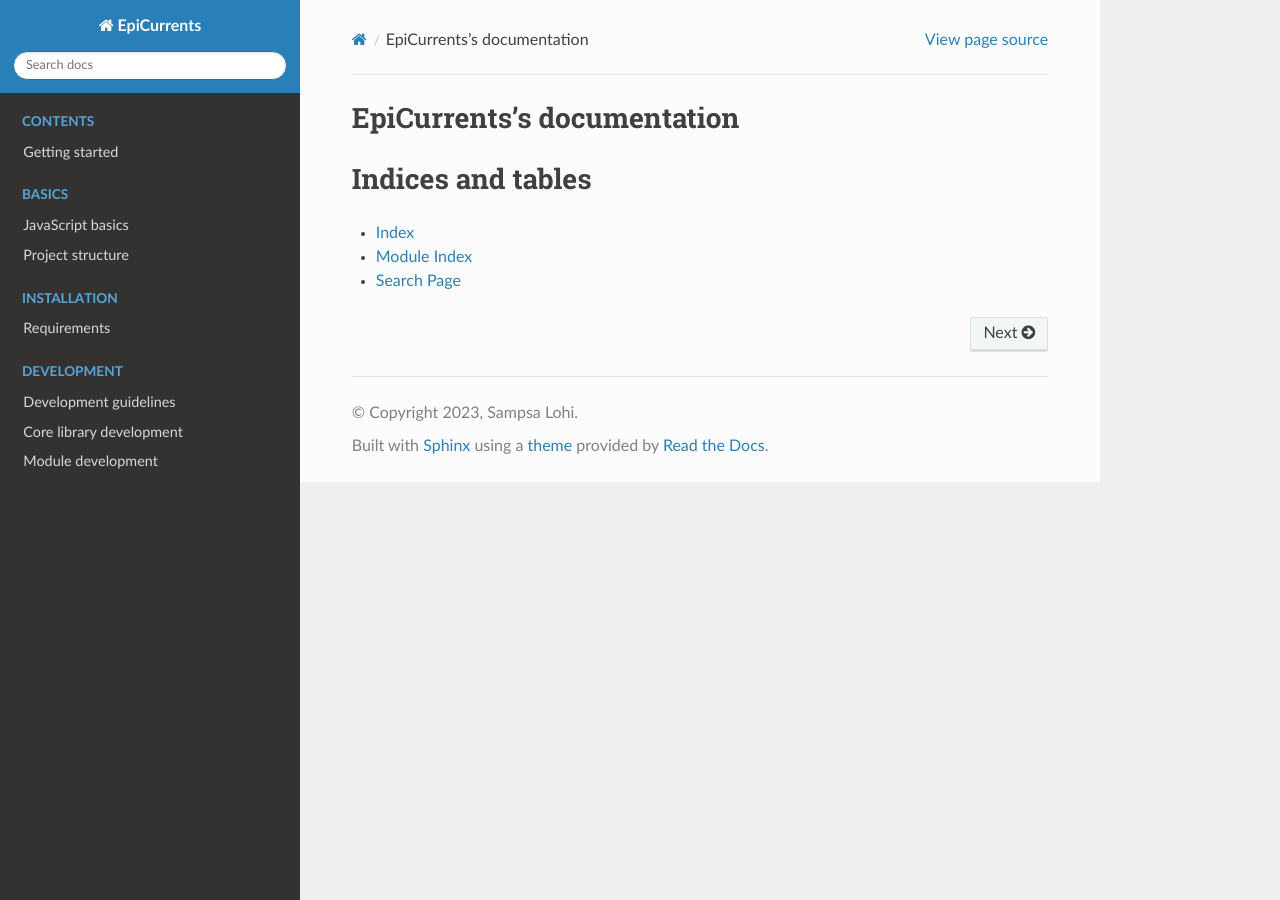
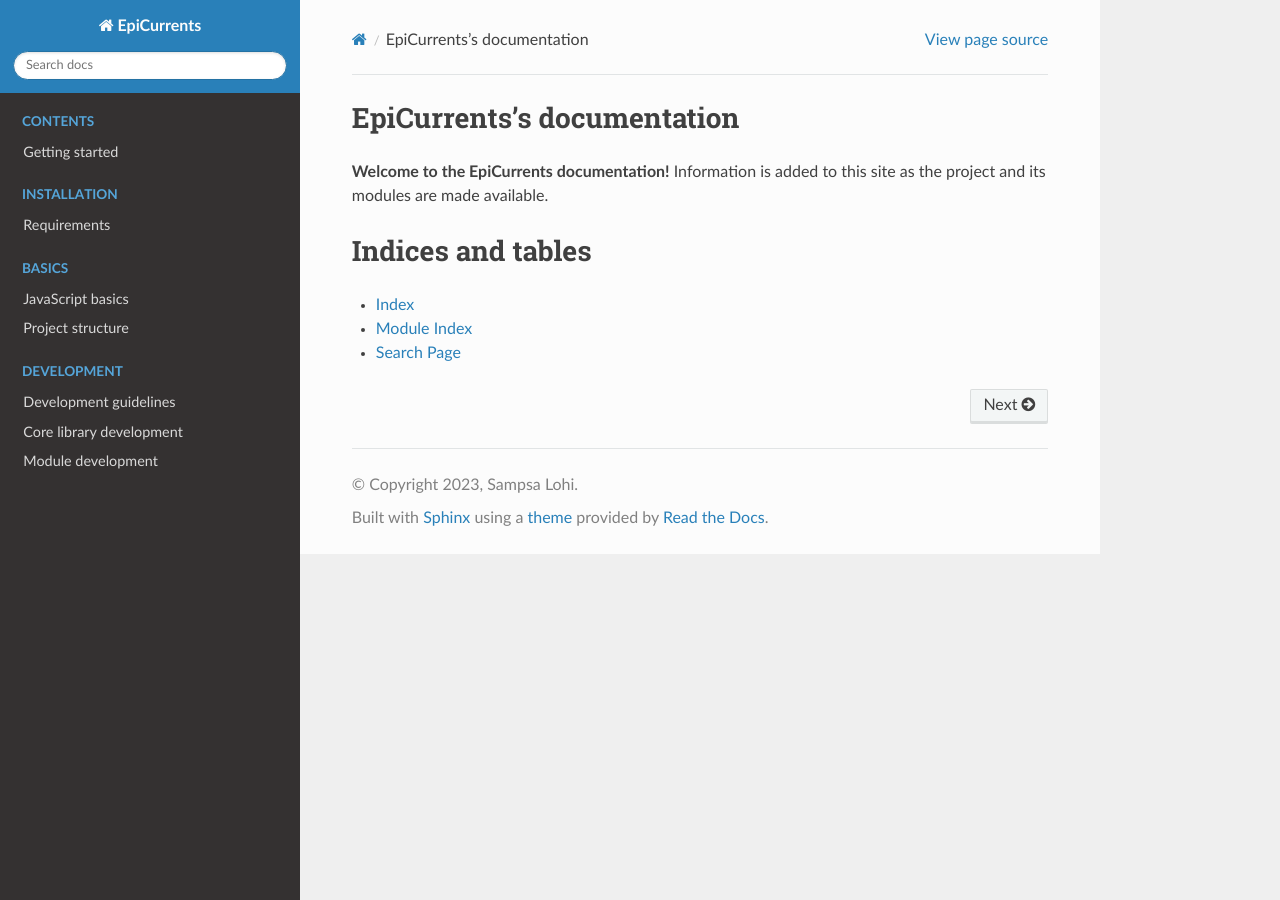
Before and after one commit to epicurrents/docs, a Sphinx documentation site: the page built from source/index.rst, in a window 1280 px wide. Built offline with Sphinx 7.4.7 and the Read the Docs theme 2.0.0, drawn with Linux system fonts in a browser that asks for light colours.

Commit message:
Reorganize sidebar TOC tree
Signed-off-by: sam-19 <26563023+sam-19@users.noreply.github.com>

```diff
--- a/source/index.rst
+++ b/source/index.rst
@@ -15,18 +15,18 @@
 
 .. toctree::
    :maxdepth: 2
+   :caption: Installation
+   :hidden:
+
+   installation/requirements
+
+.. toctree::
+   :maxdepth: 2
    :caption: Basics
    :hidden:
 
    basics/javascript
    basics/project-structure
-
-.. toctree::
-   :maxdepth: 2
-   :caption: Installation
-   :hidden:
-
-   installation/requirements
 
 .. toctree::
    :maxdepth: 2
@@ -44,6 +44,8 @@
 
 
 
+**Welcome to the EpiCurrents documentation!** Information is added to this site as the project and its modules are made available.
+
 Indices and tables
 ==================
 
```
Also changed, not shown: source/start.md (+0 -2 lines).
